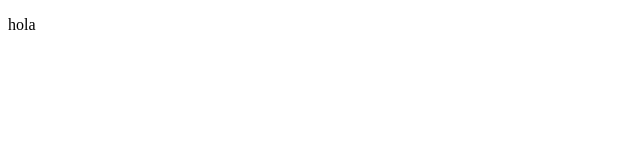
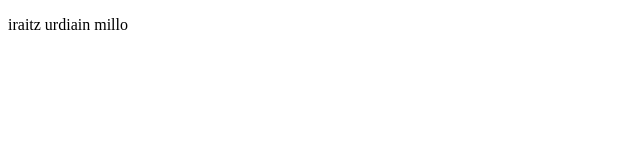
Before and after one commit to iraitzA05/-MASANZ_2122_SMR2_IUM, a plain HTML site: page index.html in a window 1280 px wide. Shown: the whole page, without its empty margins (0-640 px from the left). Drawn offline with Linux system fonts and the light colour scheme.

Commit message:
Update index.html

```diff
--- a/index.html
+++ b/index.html
@@ -1,9 +1,9 @@
 <!DOCTYPE html>
 <html>
   <head>
-    <title>Hola</title>
+    <title>Mi primera web GIT</title>
   </head>
 <body>
-  <p>hola</p>
+  <p>iraitz urdiain millo</p>
 </body>
 </html>
```
